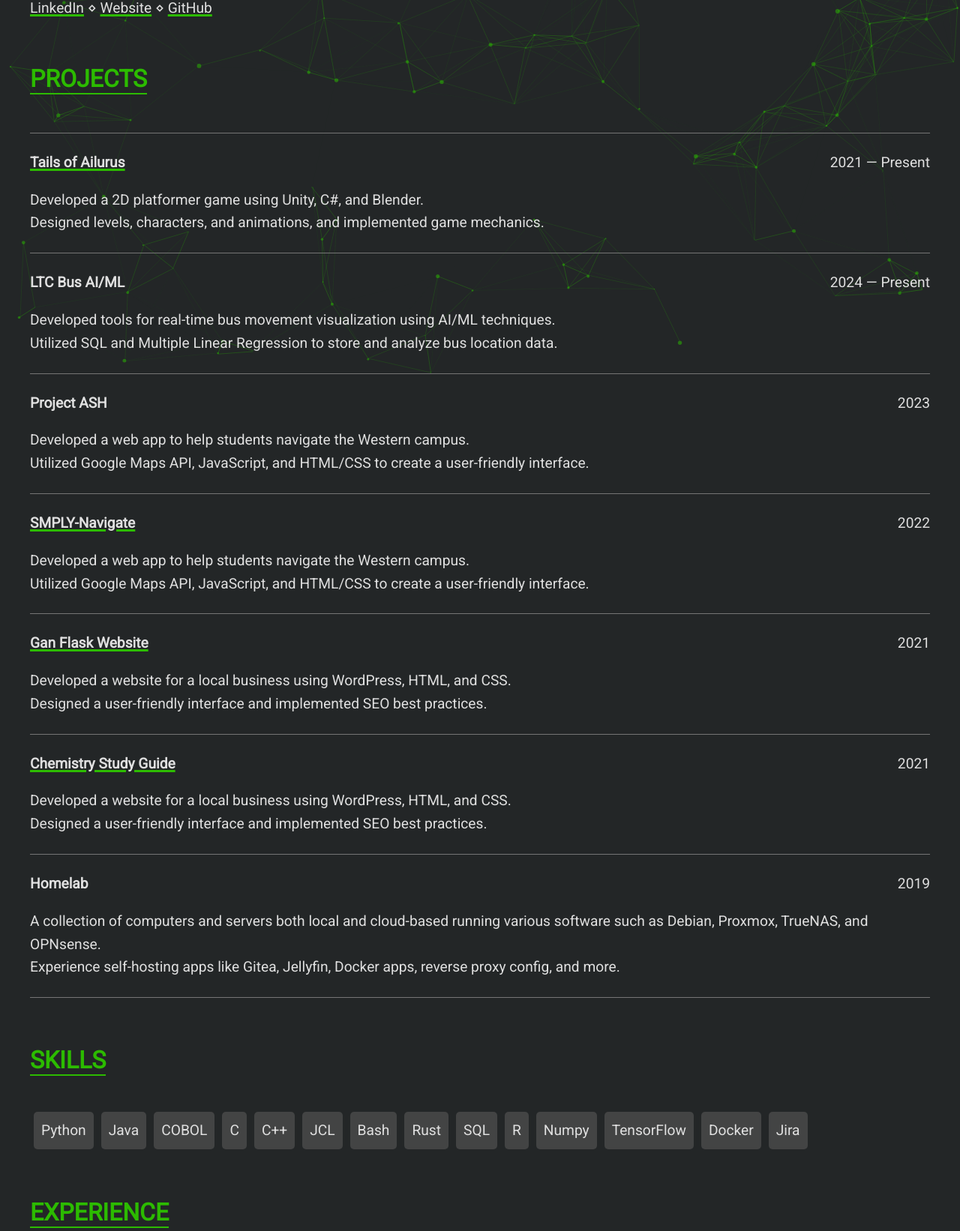
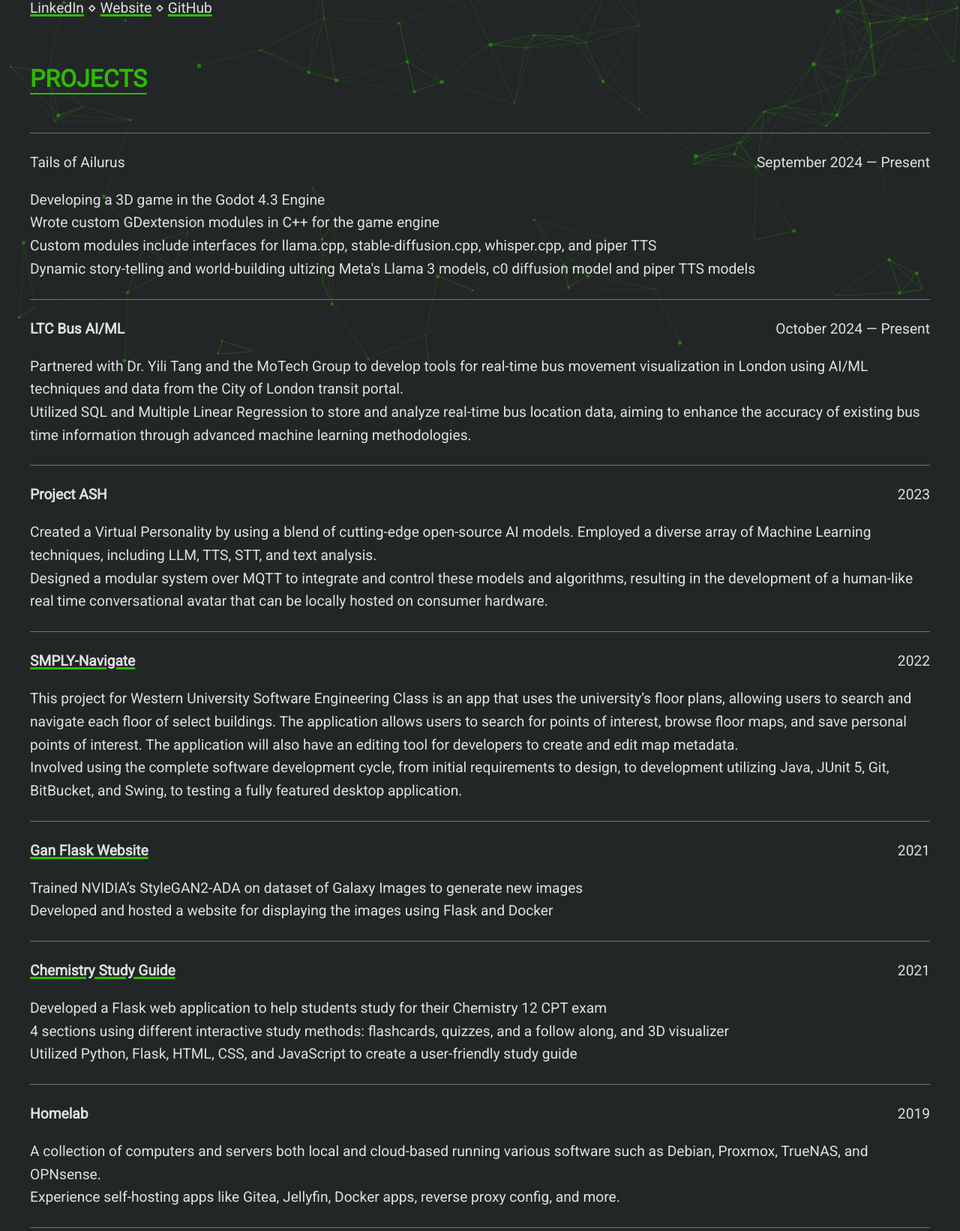
Before and after one commit to EthanPisani/ethanpisani.com, a Flask app: page / in a window 1280 px wide. Shown: the part 302-1944 px from the top of the page at 75% size. Run offline with Flask 3, Linux system fonts and the light colour scheme.

Commit message:
Update project details

```diff
--- a/templates/main.html
+++ b/templates/main.html
@@ -51,20 +51,25 @@
           <hr>
 
           <div name="Tails of Ailurus">
-            <p class="project-container-p"><strong><a href="/tails-of-ailurus">Tails of Ailurus</a></strong> <span class=project-date">2021 — Present</span></p>
+            <p class="project-container-p">Tails of Ailurus</strong> <span class=project-date">September 2024 — Present</span></p>
             <ul>
-              <li>Developed a 2D platformer game using Unity, C#, and Blender.</li>
-              <li>Designed levels, characters, and animations, and implemented game mechanics.</li>
+              <li>Developing a 3D game in the Godot 4.3 Engine</li>
+              <li>Wrote custom GDextension modules in C++ for the game engine</li>
+              <li>Custom modules include interfaces for llama.cpp, stable-diffusion.cpp, whisper.cpp, and piper TTS</li>
+              <li>Dynamic story-telling and world-building ultizing Meta's Llama 3 models, c0 diffusion model and piper TTS models</li>
             </ul>
           </div>
 
           <hr>
 
           <div name="LTC Bus AI/ML">
-            <p class="project-container-p"><strong>LTC Bus AI/ML</strong> <span class=project-date">2024 — Present</span></p>
+            <p class="project-container-p"><strong>LTC Bus AI/ML</strong> <span class=project-date">October 2024 — Present</span></p>
             <ul>
-              <li>Developed tools for real-time bus movement visualization using AI/ML techniques.</li>
-              <li>Utilized SQL and Multiple Linear Regression to store and analyze bus location data.</li>
+              <li>Partnered with Dr. Yili Tang and the MoTech Group to develop tools for real-time bus movement visualization
+                in London using AI/ML techniques and data from the City of London transit portal.
+              </li>
+              <li> Utilized SQL and Multiple Linear Regression to store and analyze real-time bus location data, aiming to enhance the accuracy of existing bus time information through advanced machine learning methodologies.
+              </li>
             </ul>
           </div>
 
@@ -73,8 +78,11 @@
           <div name="Project ASH">
             <p class="project-container-p"><strong>Project ASH</strong> <span class=project-date">2023</span></p>
             <ul>
-              <li>Developed a web app to help students navigate the Western campus.</li>
-              <li>Utilized Google Maps API, JavaScript, and HTML/CSS to create a user-friendly interface.</li>
+              <li>Created a Virtual Personality by using a blend of cutting-edge open-source AI models. Employed a diverse array of Machine Learning techniques, including LLM, TTS, STT, and text analysis.
+              </li>
+              <li>
+               Designed a modular system over MQTT to integrate and control these models and algorithms, resulting in the development of a human-like real time conversational avatar that can be locally hosted on consumer hardware.
+              </li>
             </ul>
           </div>
 
@@ -83,8 +91,11 @@
           <div name="SMPLY-Navigate">
             <p class="project-container-p"><strong><a href="https://github.com/EthanPisani/SMPLY-Navigate">SMPLY-Navigate</a></strong> <span class=project-date">2022</span></p>
             <ul>
-              <li>Developed a web app to help students navigate the Western campus.</li>
-              <li>Utilized Google Maps API, JavaScript, and HTML/CSS to create a user-friendly interface.</li>
+              <li>This project for Western University Software Engineering Class is an app that uses the university’s floor plans, allowing users to search and navigate each floor of select buildings. The application allows users to search for points of interest, browse floor maps, and save personal points of interest. The application will also have an editing tool for developers to create and edit map metadata.
+              </li>
+              <li>
+                Involved using the complete software development cycle, from initial requirements to design, to development utilizing Java, JUnit 5, Git, BitBucket, and Swing, to testing a fully featured desktop application.
+              </li>
             </ul>
           </div>
 
@@ -93,8 +104,8 @@
           <div name="Gan Flask Website">
             <p class="project-container-p"><strong><a href="https://github.com/EthanPisani/gan.ethanpisani.com">Gan Flask Website</a></strong> <span class=project-date">2021</span></p>
             <ul>
-              <li>Developed a website for a local business using WordPress, HTML, and CSS.</li>
-              <li>Designed a user-friendly interface and implemented SEO best practices.</li>
+              <li>Trained NVIDIA’s StyleGAN2-ADA on dataset of Galaxy Images to generate new images</li>
+               <li>Developed and hosted a website for displaying the images using Flask and Docker </li>
             </ul>
           </div>
 
@@ -103,8 +114,9 @@
           <div name="chemistry Study Guide">
             <p class="project-container-p"> <strong> <a href="/chem12cpt" >Chemistry Study Guide </a> </strong> <span class=project-date">2021</span></p>
             <ul>
-              <li>Developed a website for a local business using WordPress, HTML, and CSS.</li>
-              <li>Designed a user-friendly interface and implemented SEO best practices.</li>
+              <li>Developed a Flask web application to help students study for their Chemistry 12 CPT exam </li>
+              <li>4 sections using different interactive study methods: flashcards, quizzes, and a follow along, and 3D visualizer</li>
+              <li>Utilized Python, Flask, HTML, CSS, and JavaScript to create a user-friendly study guide </li>
             </ul>
           </div>
 
@@ -141,6 +153,8 @@
           <li>TensorFlow</li>
           <li>Docker</li>
           <li>Jira</li>
+          <li>Git</li>
+          <li>Linux</li>
         </ul>
       </div>
 
@@ -157,28 +171,56 @@
         <p><strong>Junior Communications Officer</strong> | DFO Government of Canada<br />
         May 2022 — August 2022</p>
         <ul>
-          <li>Updated team intranet site using Drupal, managed email inboxes, and documented user stories.</li>
-          <li>Improved team efficiency by assisting with tasks and stakeholder communications for a large software project.</li>
+          <li>Updating the team’s intranet site using Drupal, managed email inboxes, documented user stories </li>
+          <li>Helped my team work more efficiently by helping with any requested tasks </li>
+          <li>Gained experience in communicating with stakeholders about user stories to be used in a large software project. </li>
         </ul>
       </div>
 
 
       <div class="section">
         <h2>Extra-Curricular Activities</h2>
-        <p><strong>Western Developer Society</strong> | LTC Bus AI/ML Team Lead<br />
-        September 2024 — Present</p>
+
+        <hr>
+
+        <p class="project-container-p"><strong>Western Developer Society | LTC Bus AI/ML | Team Lead</strong><span class=project-date">October 2024</span>
         <ul>
           <li>Partnered with Dr. Yili Tang to develop tools for real-time bus movement visualization using AI/ML techniques.</li>
           <li>Utilized SQL and Multiple Linear Regression to store and analyze bus location data.</li>
         </ul>
 
-        <p><strong>Western AI</strong> | Developer<br />
-        October 2021 — April 2024</p>
+        <hr>
+
+        <p class="project-container-p"><strong>Western AI | Project ASH | Developer</strong><span class=project-date">2023</span></p>
         <ul>
-          <li>Created a Virtual Personality with open-source AI models, using techniques like LLM, TTS, STT, and text analysis.</li>
-          <li>Developed machine learning agents for object detection in games, achieving 87% accuracy.</li>
-          <li>Designed a custom ANN for image classification of yoga poses.</li>
+          <li>Created a Virtual Personality by using a blend of cutting-edge open-source AI models. Employed a diverse array of Machine Learning techniques, including LLM, TTS, STT, and text analysis.
+          </li>
+          <li>
+           Designed a modular system over MQTT to integrate and control these models and algorithms, resulting in the development of a human-like real time conversational avatar that can be locally hosted on consumer hardware.
+          </li>
         </ul>
+
+        <hr>
+
+        <p class="project-container-p"><strong>Western AI | Project Lambda | Developer</strong><span class=project-date">2022</span></p>
+        <ul>
+          <li>Created 2 Machine Learning Agents to play the video game CSGO</li>
+          <li>Object detection Model using Yolov7 in Pytorch and A* path finding</li>
+          <li>Behavioural Cloning Model using JAX/FLAX running from a OpenAI GYM environment</li>
+          <li>Achieved 87% accuracy on custom data set of over 5,000 images></li>
+        </ul>
+
+        <hr>
+
+        <p class="project-container-p"><strong>Western AI | Pose Estimation | Developer </strong><span class=project-date">2021</span></p>
+        <ul>
+          <li>Designed a custom ANN for Image Classification of a yoga pose.</li>
+          <li>Developed model using TensorFlow and Numpy.</li>
+          <li>Detected using TensorFlow back-end to a HTML/CSS website.</li>
+        </ul>
+
+        <hr>
+
       </div>
 
       <div class="section">
```
